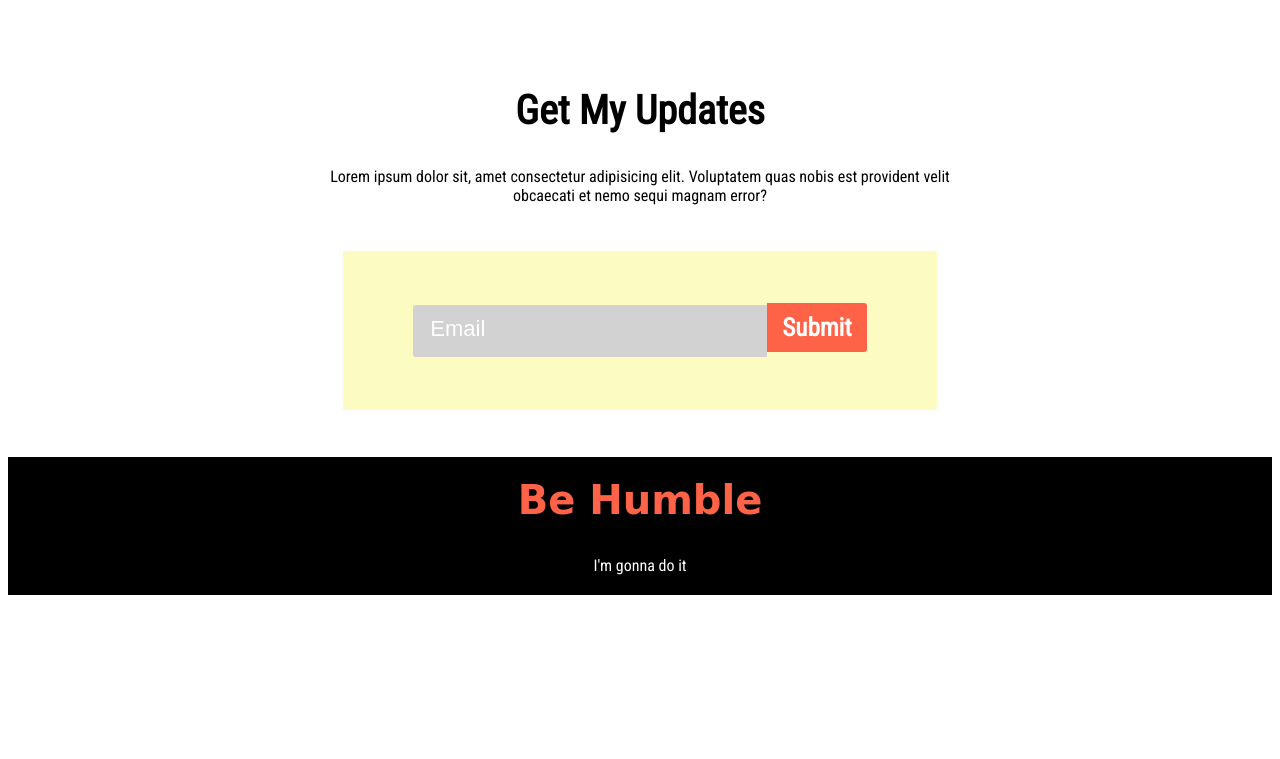
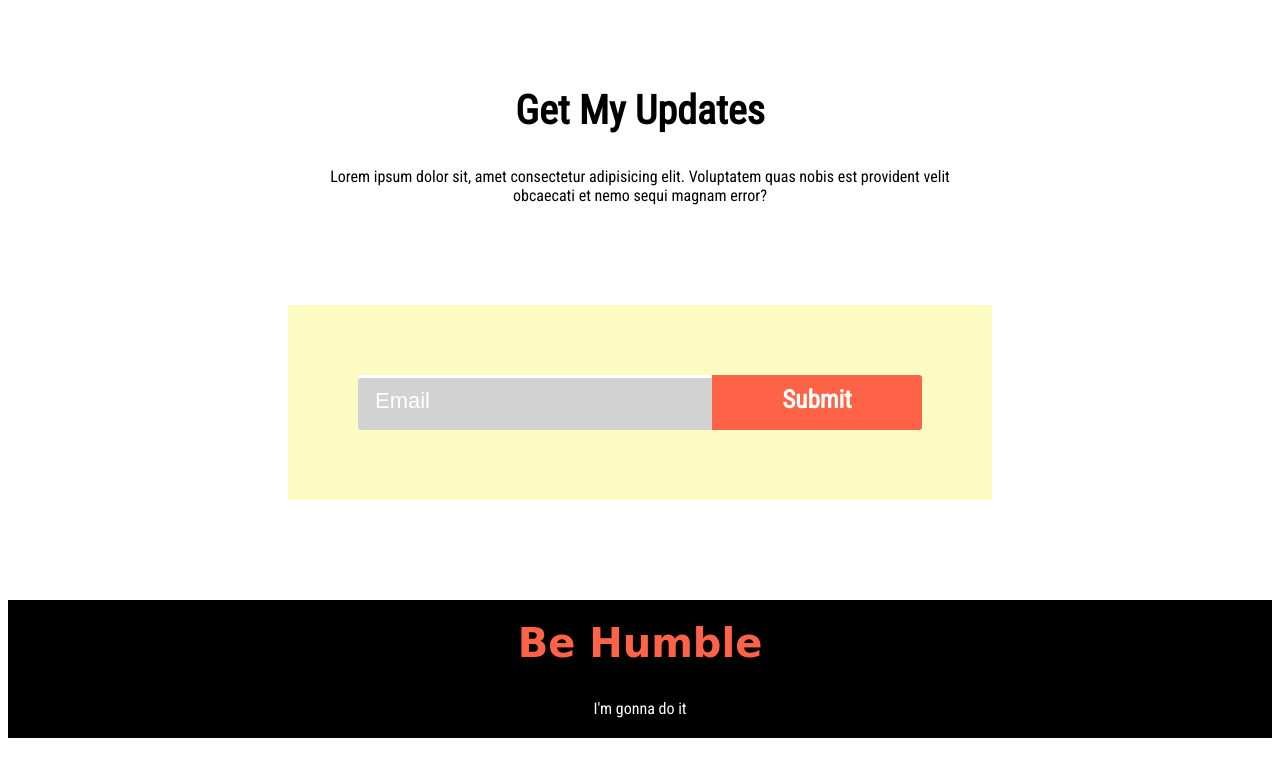
Before and after one commit to MozzammelRidoy/donate-project, a plain HTML site: page index.html in a window 1280 px wide. Shown: the part 2539-3298 px from the top of the page. Before the commit the page ends 3155 px from the top, so only its background shows below. Drawn offline with Linux system fonts and the light colour scheme.

Commit message:
inline block

```diff
--- a/index.html
+++ b/index.html
@@ -131,8 +131,7 @@
     <section class="section9">
 
 
-            <div class="input-button">
-                <input class="email-input" placeholder="Email" type="text"><submit class="submit-button">Submit</submit>
+            <div class="input-button"><input class="email-input" placeholder="Email" type="email"><submit class="submit-button">Submit</submit>
 
 
         </div>
--- a/style.css
+++ b/style.css
@@ -187,7 +187,9 @@ margin-top: 50px;
 }
 .input-button{
     border: solid 70px rgb(252, 252, 194);
-    display: inline;
+    display: inline-block;
+    text-align: center;
+    justify-content: center;
 
 }
 .email-input{
@@ -198,7 +200,8 @@ margin-top: 50px;
     border-bottom-left-radius:3px;
     margin-right: 0px;
     background-color: rgb(210, 210, 210);
-    display: inline;
+    display: inline-block;
+
 
 }
 .submit-button{
@@ -208,15 +211,16 @@ margin-top: 50px;
     padding-right: 15px;
     padding-top: 10px;
     padding-bottom: 10px;
-    height: 55px;
-    width: 250px;
+    height: 35px;
+    width: 180px;
     color: white;
     font-weight: bold;
     font-size: 25px;
     border-top-right-radius: 3px;
     border-bottom-right-radius: 3px;
     margin-left: 0px;
-    display: inline;
+    display: inline-block;
+
 }
 
 ::placeholder{
```
